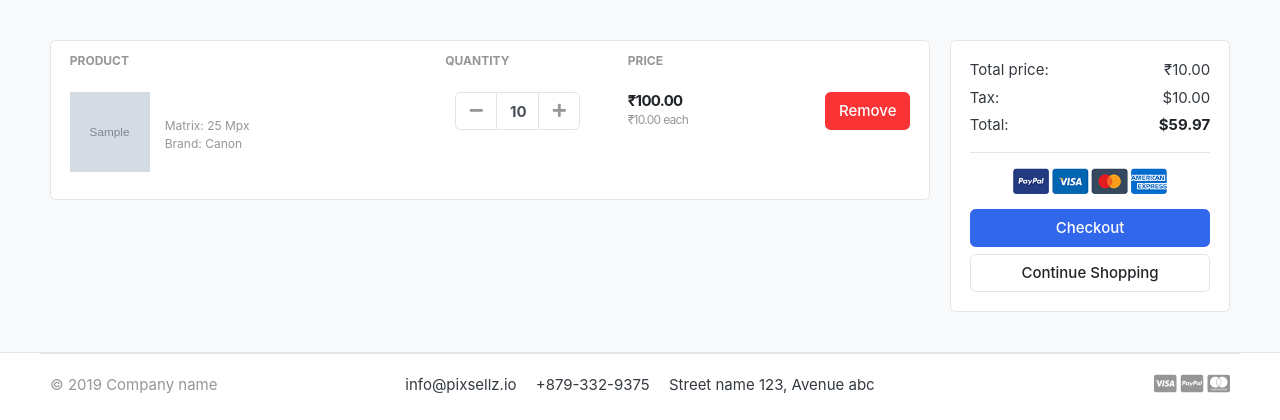
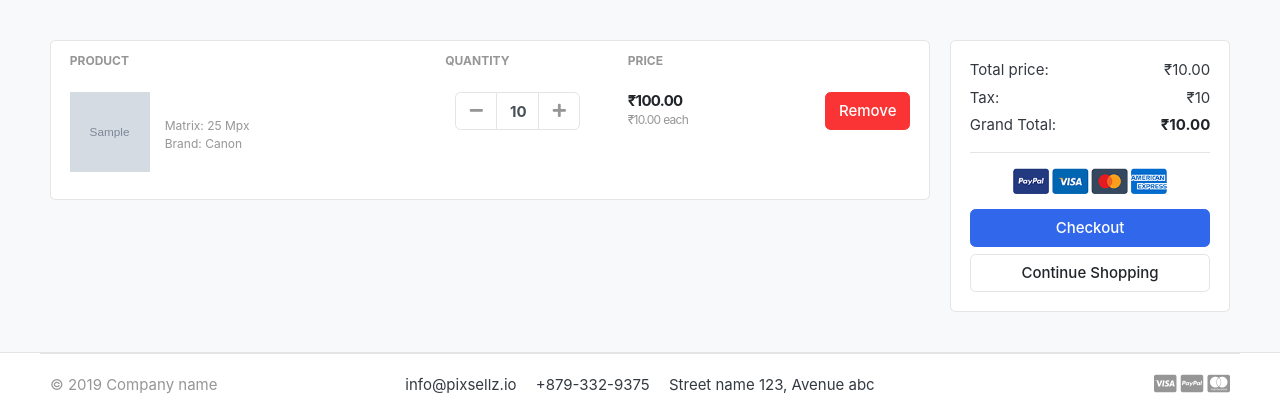
Before and after one commit to nishchith-tech29/Django-BakeKart, a Django app: template templates/store/cart.html in a window 1280 px wide. Shown: the part 118-538 px from the top of the page. Run offline with Django 5.2, Linux system fonts and the light colour scheme; tables that the repository leaves empty hold one stand-in row (values such as "Sample post"); the template is opened without the code that fills it: values that come from a table or form of the project are taken from there, most other values are stand-ins (such as "Sample title", 1, 10 or a date in 2020); grey boxes marked "Sample" are stand-in pictures; some libraries are stand-ins or nearby versions; some web fonts are replaced.

Commit message:
33 Calculating Tax and Total

```diff
--- a/carts/views.py
+++ b/carts/views.py
@@ -9,9 +9,11 @@ def cart(request,total=0, quantity=0, cart_items=None):
         for cart_item in cart_items:
             total += (cart_item.product.price * cart_item.quantity)
             quantity += cart_item.quantity
+        tax = (5 * total)/100
+        grand_total = total + tax
     except Cart.DoesNotExist:
         pass # just ignore
-    return render(request, 'store/cart.html', {'total': total, 'quantity': quantity, 'cart_items': cart_items})
+    return render(request, 'store/cart.html', {'total': total, 'quantity': quantity, 'cart_items': cart_items,'tax': tax, 'grand_total': grand_total})
 def _cart_id(request):
     cart = request.session.session_key
     if not cart:
--- a/templates/store/cart.html
+++ b/templates/store/cart.html
@@ -71,11 +71,11 @@
 			</dl>
 			<dl class="dlist-align">
 			  <dt>Tax:</dt>
-			  <dd class="text-right"> $10.00</dd>
+			  <dd class="text-right">₹{{tax }}</dd>
 			</dl>
 			<dl class="dlist-align">
-			  <dt>Total:</dt>
-			  <dd class="text-right text-dark b"><strong>$59.97</strong></dd>
+			  <dt>Grand Total:</dt>
+			  <dd class="text-right text-dark b"><strong>₹{{ grand_total|floatformat:2 }}</strong></dd>
 			</dl>
 			<hr>
 			<p class="text-center mb-3">
```
